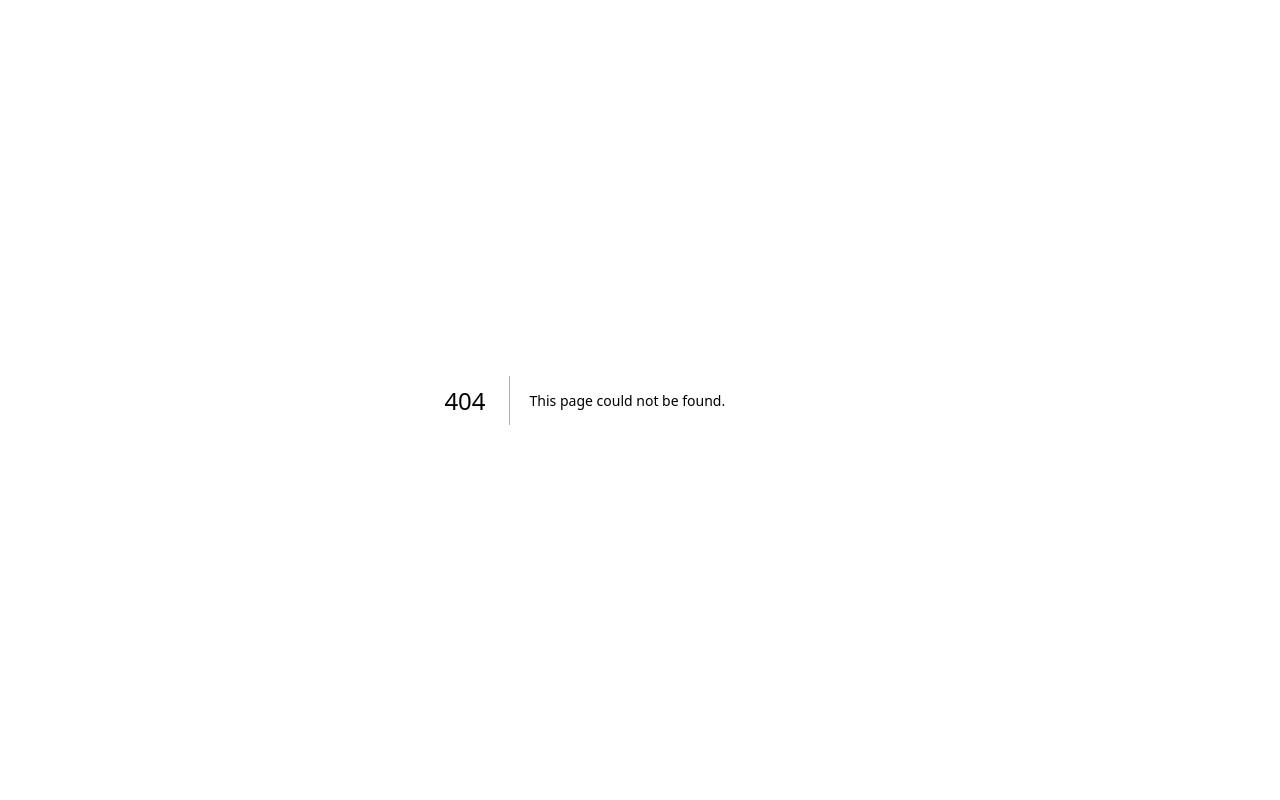
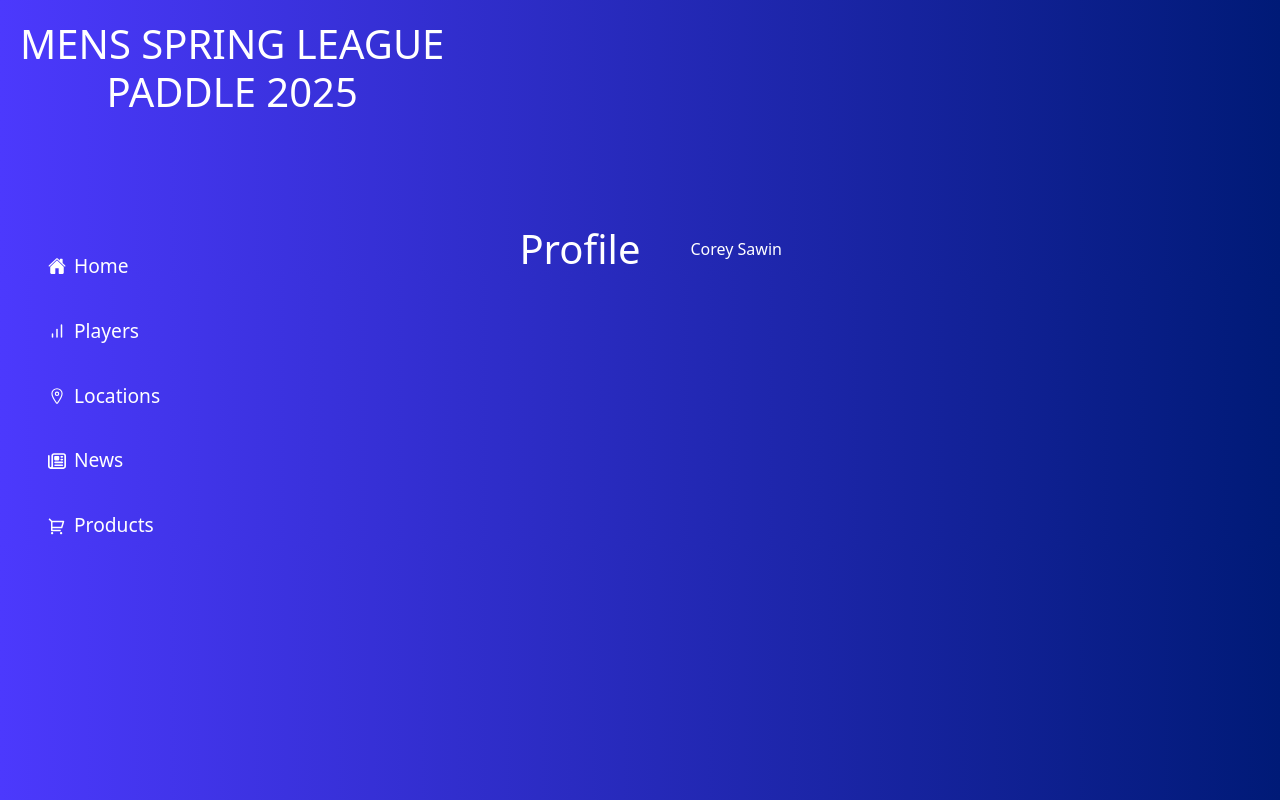
Before and after one commit to sawincp/mapta-spring-league, a Next.js app: page /profile in a window 1280 px wide. Before the commit this address had no page. Built offline with nearby package versions, Linux system fonts and the light colour scheme.

Commit message:
create profile component

```diff
--- a/src/app/components/home/loginCard.js
+++ b/src/app/components/home/loginCard.js
@@ -23,7 +23,7 @@ export default function LoginCard() {
         <div className={styles.navContainer}>
           <Nav>
             <Button variant="outline-light">
-              <Nav.Link href="/dashboard" className="d-flex align-items-center">
+              <Nav.Link href="/profile" className="d-flex align-items-center">
                 <RiDashboard2Line className="me-2" size={25} />
               Profile
               </Nav.Link>
--- /dev/null
+++ b/src/app/profile/Profile.module.css
@@ -0,0 +1,14 @@
+.profileContent {
+    display: flex;
+    justify-content: center;
+    align-items: center;
+    color: white;
+    margin-top: 225px;
+    gap: 50px; /* Optional: space between "Profile" and "Corey Sawin" */
+    margin-left: 75px;
+}
+
+.profileContent h1,
+.profileContent p {
+    margin: 0;
+}
--- /dev/null
+++ b/src/app/profile/page.js
@@ -0,0 +1,16 @@
+"use client";
+
+import styles from "./Profile.module.css";
+
+function Profile() {
+  return (
+    <div className={styles.profileContainer}>
+      <div className={styles.profileContent}>
+        <h1>Profile</h1>
+        <p>Corey Sawin</p>
+      </div>
+    </div>
+  );
+}
+
+export default Profile;
```
